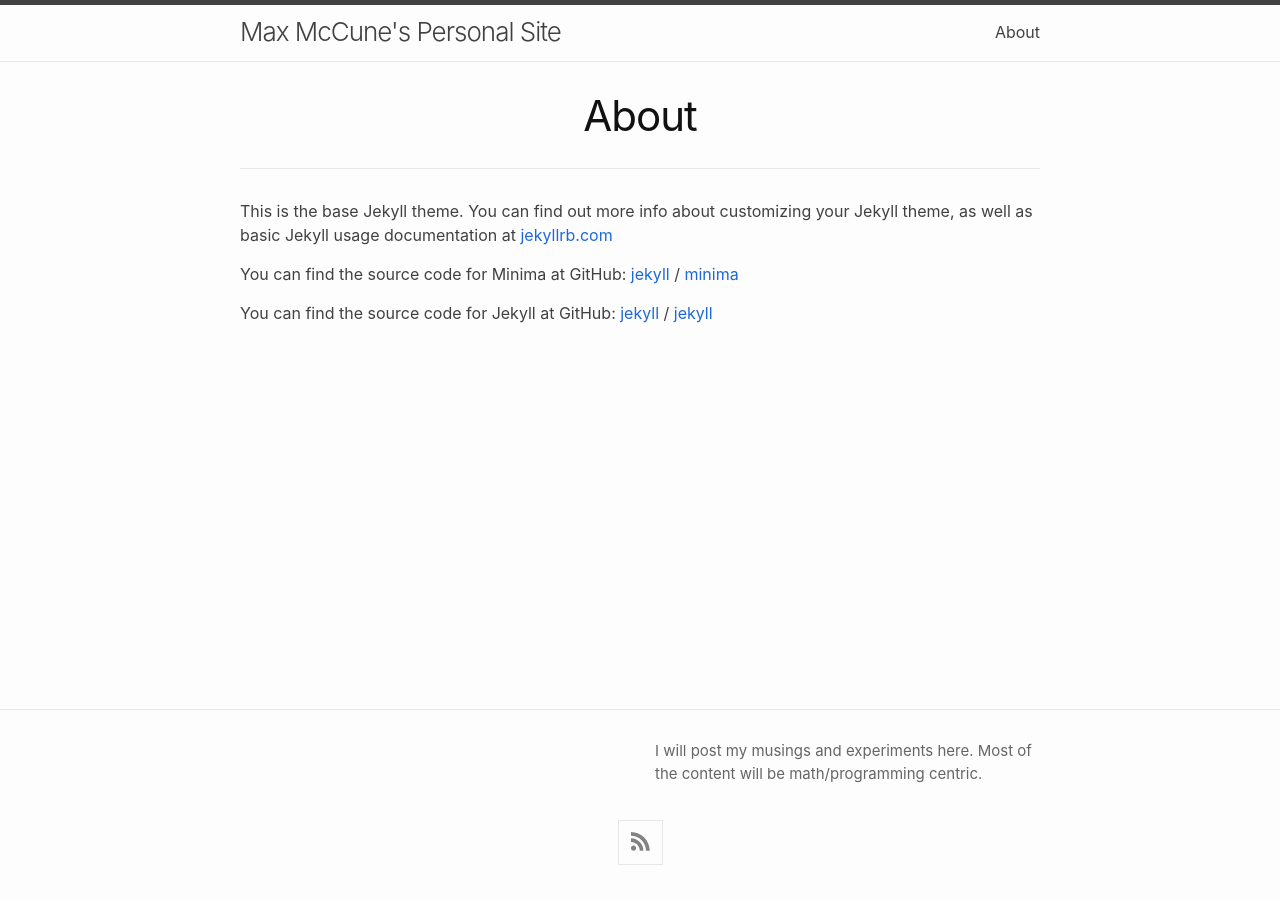
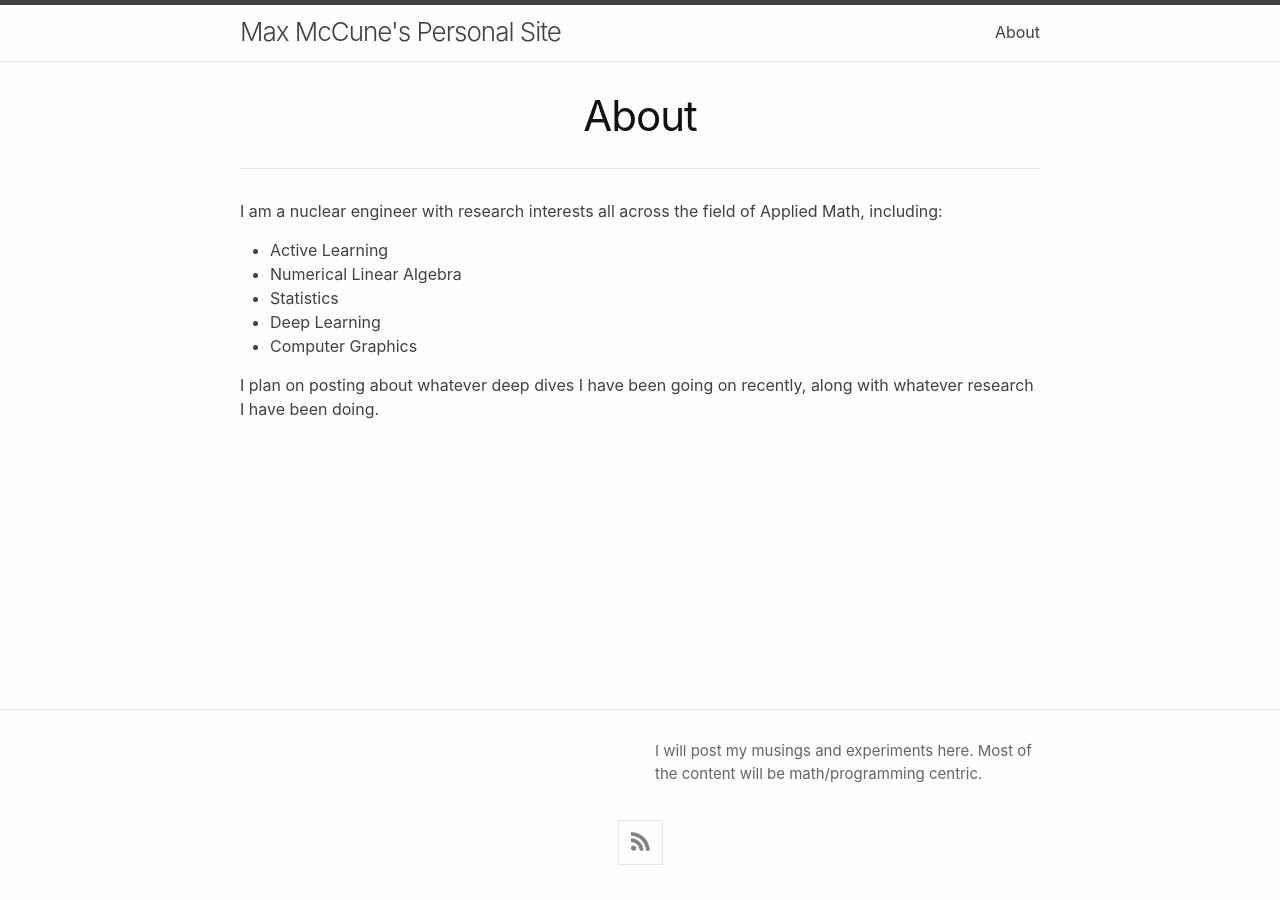
Before and after one commit to Valimor/valimor.github.io, a Jekyll site: the page built from about.markdown, in a window 1280 px wide. Built offline with Jekyll 4.4.1, drawn with Linux system fonts in a browser that asks for light colours.

Commit message:
added about section

```diff
--- a/_posts/2025-06-15-computing-triangular-powers.markdown
+++ b/_posts/2025-06-15-computing-triangular-powers.markdown
@@ -4,9 +4,12 @@ title:  "Efficient Computation of Powers of Triangular Matrices"
 date:   2025-06-15
 categories:
 ---
+
+# Raising a Matrix to a Power
+
 # Generalization with Hypergeometric Series
 
-As I was working on this post I realized that what I had  found was a specific case of a more general algorithm. The traditional geometric series generalizes to the *hypergeometric* series, a mathematical construct famously used by Gauss.
+As I was working on [this post](/2025/06/09/qr-decomposition-inv.html) I realized that what I had  found was a specific case of a more general algorithm. The traditional geometric series generalizes to the *hypergeometric* series, a mathematical construct famously used by Gauss.
 
 $$_2F_1(a,b;c;z) := \sum_{n=0}^{\infty}\frac{(a)_n(b)_n}{(c)_n}\frac{z^n}{n!}$$
 
--- a/about.markdown
+++ b/about.markdown
@@ -4,15 +4,11 @@ title: About
 permalink: /about/
 ---
 
-This is the base Jekyll theme. You can find out more info about customizing your Jekyll theme, as well as basic Jekyll usage documentation at [jekyllrb.com](https://jekyllrb.com/)
+I am a nuclear engineer with research interests all across the field of Applied Math, including:
+- Active Learning
+- Numerical Linear Algebra
+- Statistics
+- Deep Learning
+- Computer Graphics
 
-You can find the source code for Minima at GitHub:
-[jekyll][jekyll-organization] /
-[minima](https://github.com/jekyll/minima)
-
-You can find the source code for Jekyll at GitHub:
-[jekyll][jekyll-organization] /
-[jekyll](https://github.com/jekyll/jekyll)
-
-
-[jekyll-organization]: https://github.com/jekyll
+I plan on posting about whatever deep dives I have been going on recently, along with whatever research I have been doing.
```
